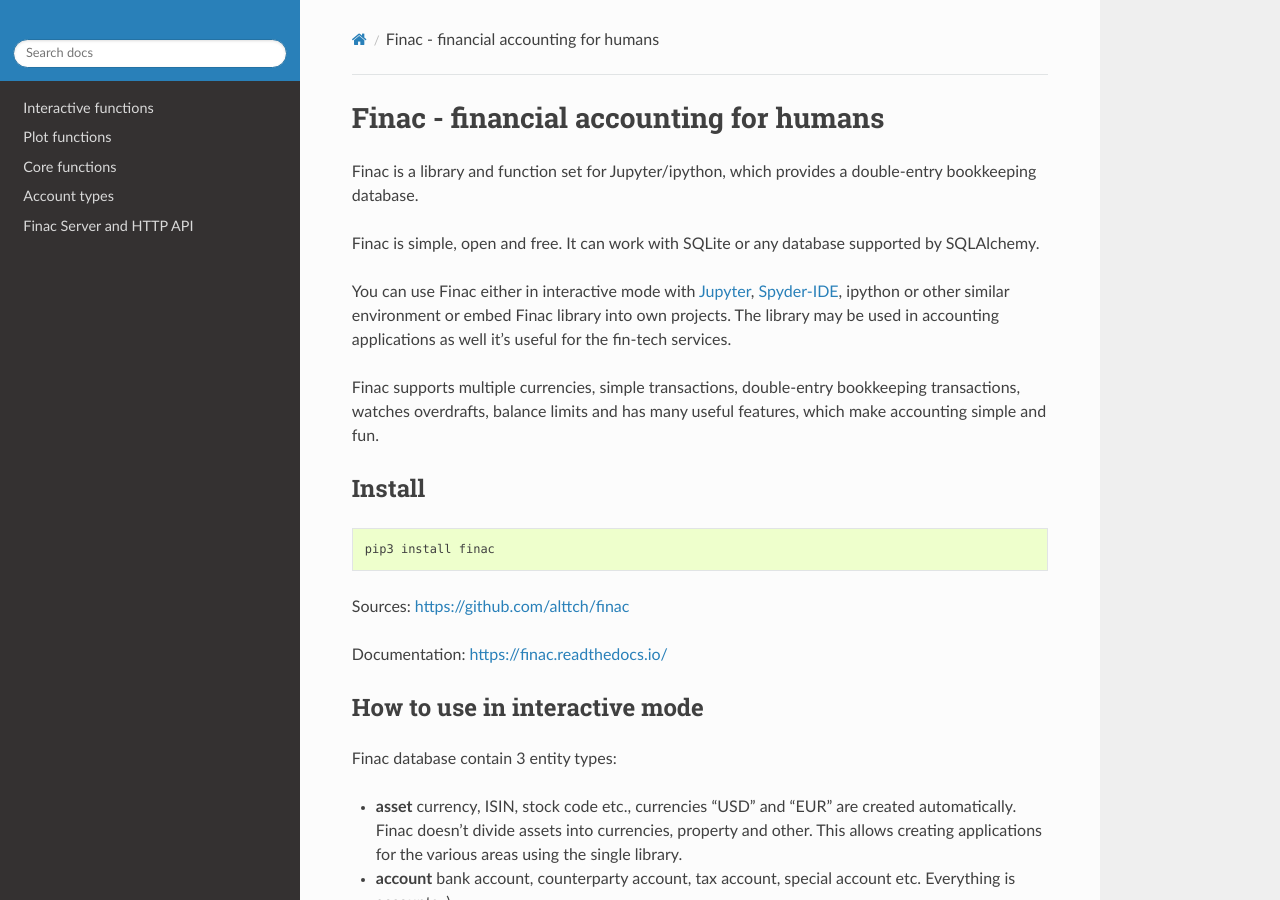
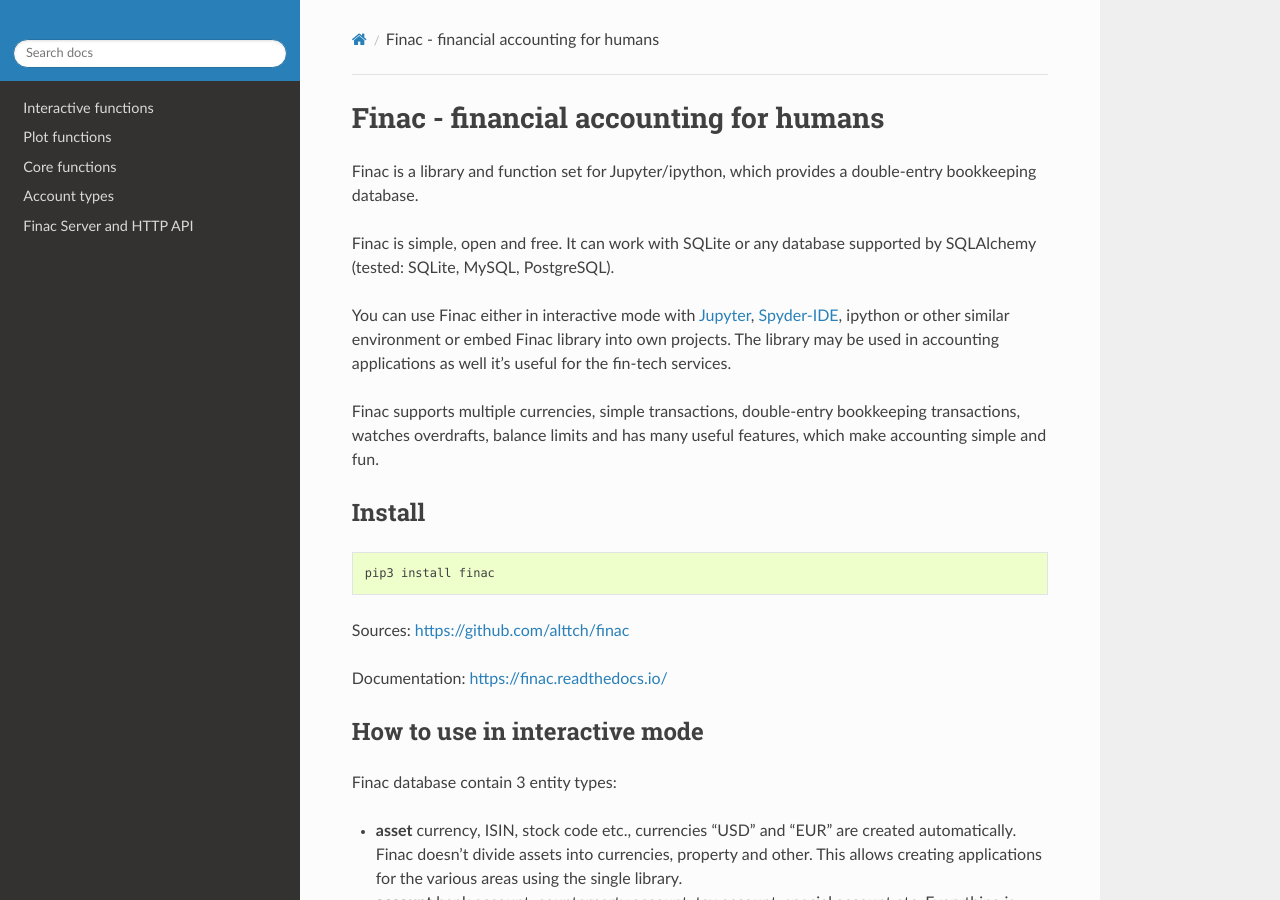
Before and after one commit to alttch/finac, a Sphinx documentation site: the page built from doc/readme.rst, in a window 1280 px wide and 900 px high. Built offline with Sphinx 7.4.7 and the Read the Docs theme 2.0.0, drawn with Linux system fonts in a browser that asks for light colours.

Commit message:
readme.rst

```diff
--- a/doc/readme.rst
+++ b/doc/readme.rst
@@ -5,7 +5,7 @@
 a double-entry bookkeeping database.
 
 Finac is simple, open and free. It can work with SQLite or any database
-supported by SQLAlchemy.
+supported by SQLAlchemy (tested: SQLite, MySQL, PostgreSQL).
 
 You can use Finac either in interactive mode with
 `Jupyter <https://jupyter.org/>`__,
```
